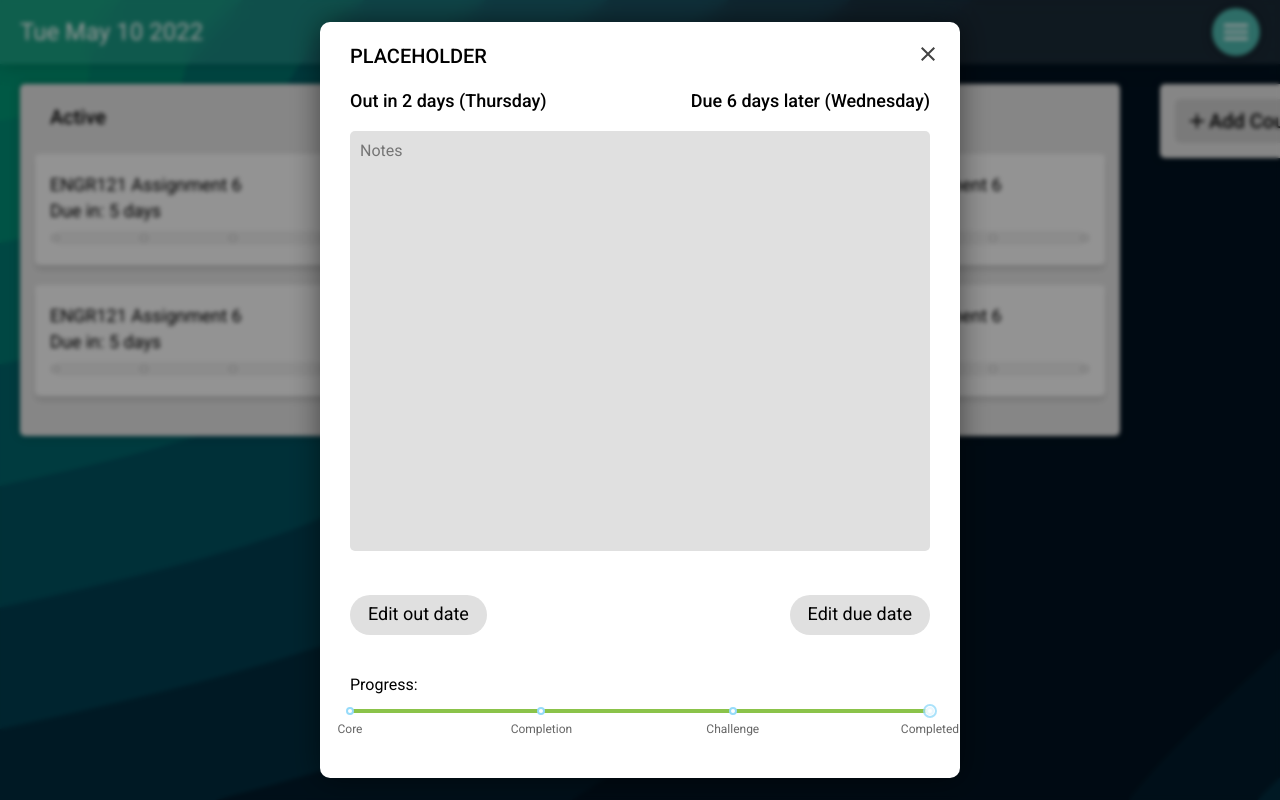
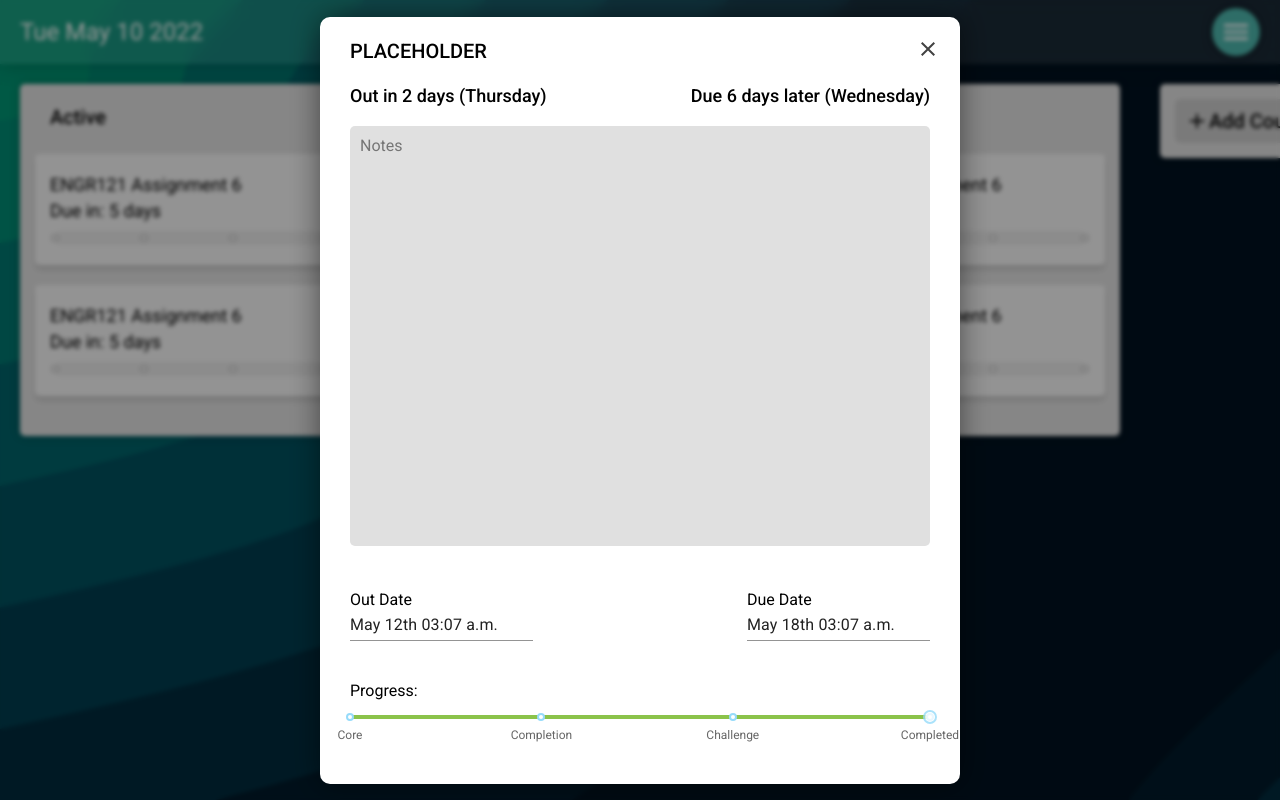
Before and after one commit to TrentShailer/assignment-tracker, a React (Create React App) app in the folder frontend/: page /home in a window 1280 px wide. Built offline with nearby package versions, Linux system fonts and the light colour scheme.

Commit message:
Date time pickers

```diff
--- a/frontend/package.json
+++ b/frontend/package.json
@@ -4,6 +4,7 @@
   "private": true,
   "dependencies": {
     "@date-io/date-fns": "1.x",
+    "@material-ui/core": "^4.12.4",
     "@material-ui/pickers": "^3.3.10",
     "@testing-library/jest-dom": "^5.14.1",
     "@testing-library/react": "^13.0.0",
--- a/frontend/src/home/Modal.tsx
+++ b/frontend/src/home/Modal.tsx
@@ -6,6 +6,9 @@ import subDays from "date-fns/subDays";
 import isPast from "date-fns/isPast";
 import addDays from "date-fns/addDays";
 import format from "date-fns/format";
+import { DateTimePicker } from "@material-ui/pickers/DateTimePicker";
+import DateFnsUtils from "@date-io/date-fns";
+import MuiPickersUtilsProvider from "@material-ui/pickers/MuiPickersUtilsProvider";
 
 let timeout = setTimeout(() => {}, 100);
 
@@ -17,6 +20,9 @@ export default function Modal() {
 	const [progressColor, setProgressColor] = useState("#fdd835");
 	const [outDate, setOutDate] = useState<Date>(addDays(new Date(), 2));
 	const [dueDate, setDueDate] = useState<Date>(addDays(new Date(), 8));
+
+	const [showDueSelector, setShowDueSelector] = useState(true);
+	const [showOutSelector, setShowOutSelector] = useState(false);
 
 	const [outText, setOutText] = useState("");
 	const [dueText, setDueText] = useState("");
@@ -218,8 +224,26 @@ export default function Modal() {
 									flexDirection: "row",
 									justifyContent: "space-between",
 								}}>
-								<Button>Edit out date</Button>
-								<Button>Edit due date</Button>
+								<MuiPickersUtilsProvider utils={DateFnsUtils}>
+									<div>
+										<div>Out Date</div>
+										<DateTimePicker
+											value={outDate}
+											onChange={(date) => {
+												if (date) setOutDate(date);
+											}}
+										/>
+									</div>
+									<div>
+										<div>Due Date</div>
+										<DateTimePicker
+											value={dueDate}
+											onChange={(date) => {
+												if (date) setDueDate(date);
+											}}
+										/>
+									</div>
+								</MuiPickersUtilsProvider>
 							</div>
 							<div
 								style={{
```
Also changed, not shown: 1 other file (tests, documents, lock files or other folders).
